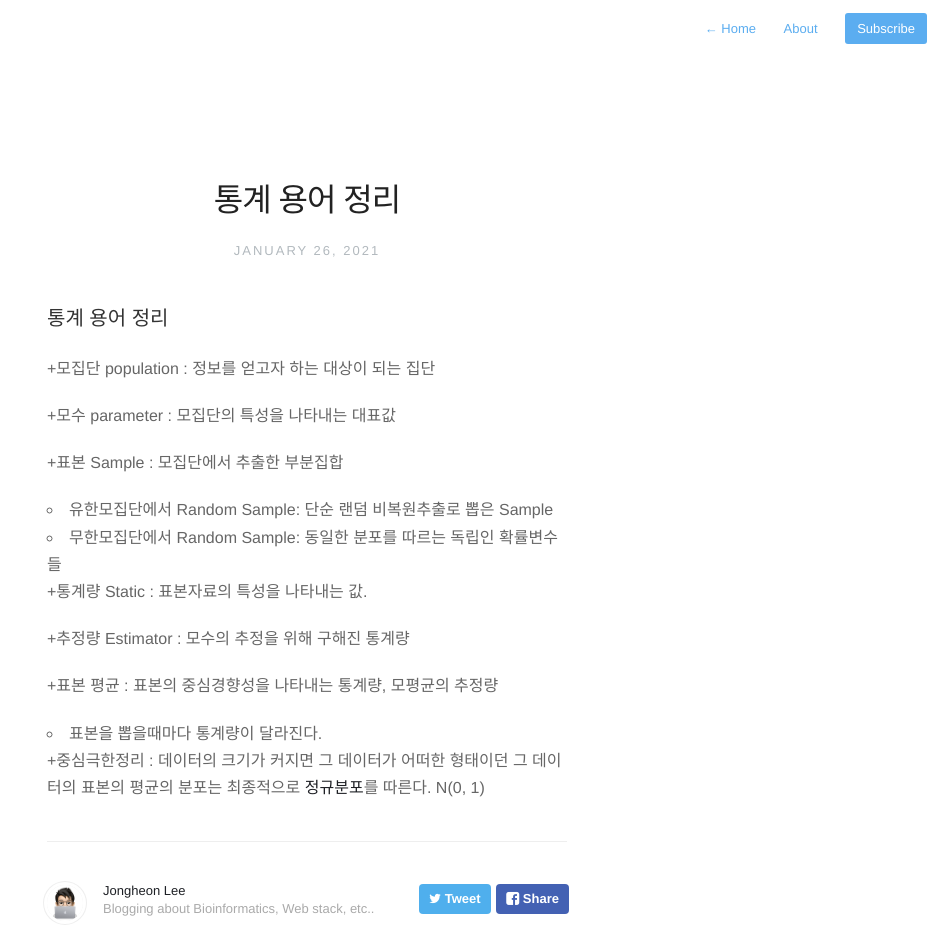
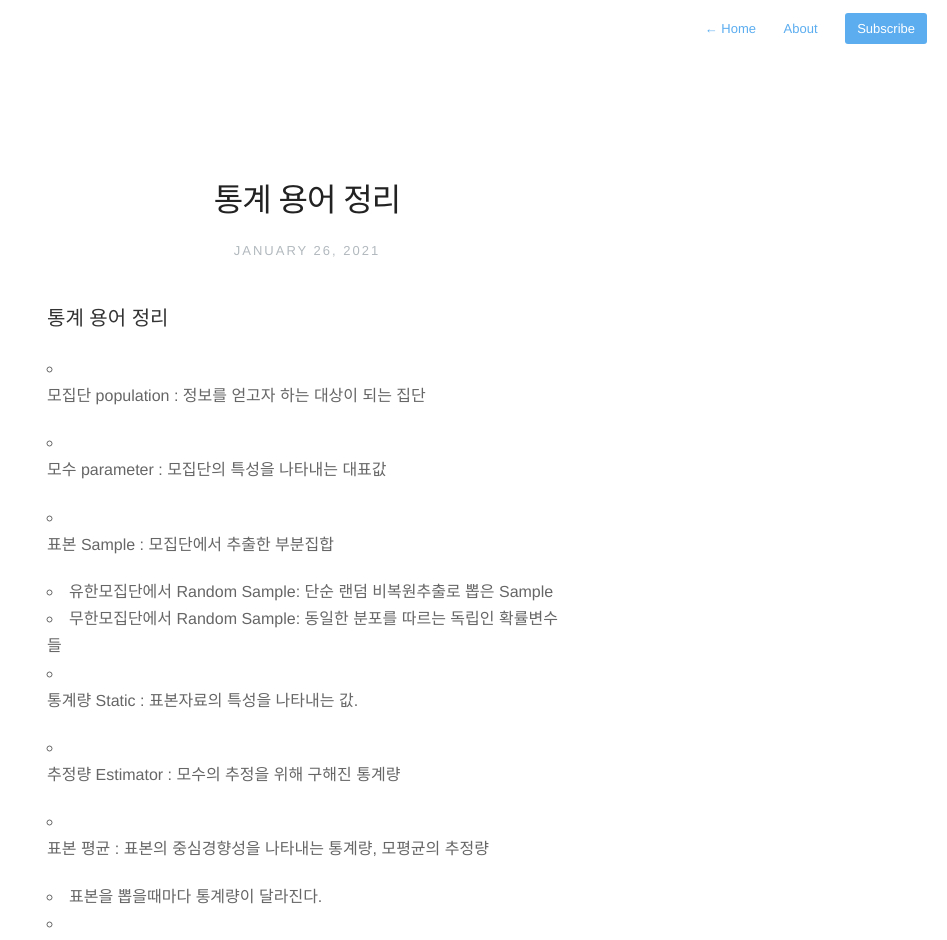
Before and after one commit to martinuslee/martinuslee.github.io, a Jekyll site: the page built from _posts/2021-01-26-statterms.md, in a window 1280 px wide. Shown: the top 940 px of the page, without its empty margins (333-1280 px from the left). Built offline with Jekyll 4.4.1, drawn with Linux system fonts in a browser that asks for light colours; nearby versions of some CDN libraries; part of the change alters nothing that is shown; some of the changed text lies outside the part shown.

Commit message:
Update 2021-01-26-statterms.md

```diff
--- a/_posts/2021-01-26-statterms.md
+++ b/_posts/2021-01-26-statterms.md
@@ -7,21 +7,29 @@ description: 헷갈리는 통계 용어
 
 ### 통계 용어 정리
 
-+모집단 population : 정보를 얻고자 하는 대상이 되는 집단
++ 모집단 population : 정보를 얻고자 하는 대상이 되는 집단
 
-+모수 parameter : 모집단의 특성을 나타내는 대표값
++ 모수 parameter : 모집단의 특성을 나타내는 대표값
 
-+표본 Sample : 모집단에서 추출한 부분집합
++ 표본 Sample : 모집단에서 추출한 부분집합
 
    - 유한모집단에서 Random Sample: 단순 랜덤 비복원추출로 뽑은 Sample
    - 무한모집단에서 Random Sample: 동일한 분포를 따르는 독립인 확률변수들
 
-+통계량 Static : 표본자료의 특성을 나타내는 값.
++ 통계량 Static : 표본자료의 특성을 나타내는 값.
 
-+추정량 Estimator : 모수의 추정을 위해 구해진 통계량
++ 추정량 Estimator : 모수의 추정을 위해 구해진 통계량
 
-+표본 평균 : 표본의 중심경향성을 나타내는 통계량, 모평균의 추정량
++ 표본 평균 : 표본의 중심경향성을 나타내는 통계량, 모평균의 추정량
 
   - 표본을 뽑을때마다 통계량이 달라진다.
 
-+중심극한정리 : 데이터의 크기가 커지면 그 데이터가 어떠한 형태이던 그 데이터의 표본의 평균의 분포는 최종적으로 **정규분포**를 따른다. N(0, 1)
++ 중심극한정리 : 데이터의 크기가 커지면 그 데이터가 어떠한 형태이던 그 데이터의 표본의 평균의 분포는 최종적으로 **정규분포**를 따른다. N(0, 1)
+
+
++ Student t distribution : 정규 분포의 평균을 측정할 때 주로 사용되는 분포이다.
+
+   - 스튜던트 t 분포는 다음 확률변수의 분포로 정의된다.
+   ![tdis](https://wikimedia.org/api/rest_v1/media/math/render/svg/a151edbf636a4b8dfa7f166541a55f3d31edb7bf)
+   Z는 표준정규분포 . V는 자유도 v인 카이제곱 분포.
+   t분포는 종모양으로 t = 0에서 좌우 대칭을 이룬다. t 분포의 모양을 결정하는 것은 자유도이며, 자유도가 커질수록 표준정규분포에 가깝게 된다.
```
